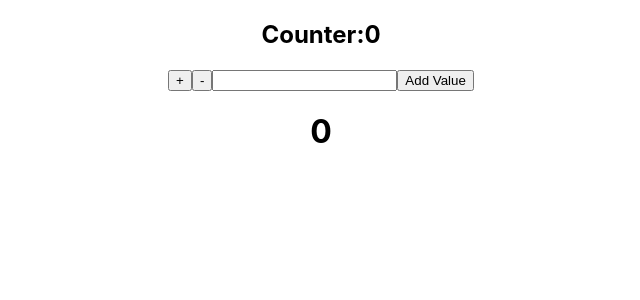
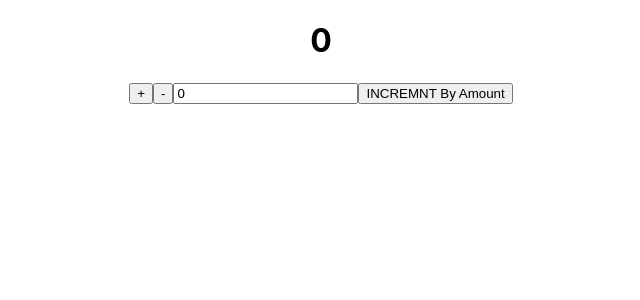
Before and after one commit to AbdulMoiz8994/Bootcamp-Redux-And-Redux-toolkit, a React (Create React App) app: page / in a window 1280 px wide. Shown: the top 300 px of the page, without its empty margins (319-959 px from the left). Built offline with nearby package versions, Linux system fonts and the light colour scheme.

Commit message:
add the Redux simple

```diff
--- a/src/App.js
+++ b/src/App.js
@@ -3,11 +3,18 @@ import './App.css';
 // import {CounterLogic, CounterValue} from './Components/index'
 // import {CounterUI} from './Components/SimpleRedux/CounterUI'
 // import {ActAndDisp} from './Components/SimpleRedux/ActAndDisp'
-import {CounterLogic} from './Components/ReduxToolKit2/Feature/CounterLogic'
-import {CounterValue} from './Components/ReduxToolKit2/Feature/CounterValue'
+// import {CounterLogic} from './Components/ReduxToolKit2/Feature/CounterLogic'
+// import {CounterValue} from './Components/ReduxToolKit2/Feature/CounterValue'
+
+
+// simple Redux 2
+import {CounterDispatch} from './Components/ReduxSimple2/Feature/CounterDisp'
+import {CounterUi} from './Components/ReduxSimple2/Feature/CounterUi'
+
+
 function App() {
 
-  const [counter, setCounter]=useState(0)
+  // const [counter, setCounter]=useState(0)
 
   return (
     <div className="App">
@@ -15,8 +22,13 @@ function App() {
     {/* <CounterLogic/> */}
     {/* <CounterUI/> */}
     {/* <ActAndDisp/> */}
-    <CounterLogic/>
-    <CounterValue/>
+    {/* <CounterLogic/>
+    <CounterValue/> */}
+
+<CounterUi/>
+<CounterDispatch/>
+
+
     </div>
   );
 }
--- /dev/null
+++ b/src/Components/ReduxSimple2/Feature/Action2.jsx
@@ -0,0 +1,14 @@
+export const Increment='INCREMENT';
+export const Decrement='DECREMENT';
+
+
+
+export const ActionTypeInc=() =>{
+   return{
+       type: Increment,
+
+   }
+}
+export const ActionTypeDec=() =>({
+    type: Decrement,
+})
--- /dev/null
+++ b/src/Components/ReduxSimple2/Feature/CounterDisp.jsx
@@ -0,0 +1,25 @@
+import React,{useState} from 'react'
+import {useDispatch} from 'react-redux'
+import {ActionTypeInc, ActionTypeDec} from './Action2'
+
+export const CounterDispatch=() =>{
+
+    const dispatch=useDispatch()
+
+   const [data, setData]=useState(0)
+
+
+return(
+    <div>
+        <button onClick={() => dispatch(ActionTypeInc())}>+</button>
+        <button onClick={() => dispatch(ActionTypeDec())}>-</button>
+        <input value={data} onChange={(e) => setData(e.target.value)} />
+        <button onClick={() => dispatch({
+            type: 'INCREMENTBYVALUE',
+            payload: Number(data)
+        })}>INCREMNT By Amount</button>
+    </div>
+)
+
+
+}
--- /dev/null
+++ b/src/Components/ReduxSimple2/Feature/CounterReducer.jsx
@@ -0,0 +1,19 @@
+// import {} from './'
+import {Increment, Decrement} from './Action2'
+
+const initialState={
+    count: 0
+}
+
+export const CounterReducer=(state=initialState,action) =>{
+    switch(action.type){
+        case Increment:
+            return {...state,count: state.count+1}
+         case Decrement:
+             return{...state, count: state.count-1}
+          case 'INCREMENTBYVALUE':
+              return {...state, count: state.count+action.payload}
+             default:
+                 return {...state}
+    };
+};
--- /dev/null
+++ b/src/Components/ReduxSimple2/Feature/CounterUi.jsx
@@ -0,0 +1,14 @@
+import React from 'react'
+import {useSelector} from 'react-redux'
+
+
+
+export const CounterUi = () => {
+
+    const counter=useSelector((state) => state.count)
+    return (
+        <div>
+            <h1>{counter}</h1>
+        </div>
+    )
+}
--- /dev/null
+++ b/src/Components/ReduxSimple2/Store/store.jsx
@@ -0,0 +1,4 @@
+import {createStore} from 'redux'
+import {CounterReducer} from '../Feature/CounterReducer'
+
+export const store=createStore(CounterReducer)
--- a/src/index.js
+++ b/src/index.js
@@ -3,7 +3,7 @@ import ReactDOM from 'react-dom';
 import './index.css';
 import App from './App';
 import reportWebVitals from './reportWebVitals';
-import {store} from './Components/ReduxToolKit2/App/Store'
+import {store} from './Components/ReduxSimple2/Store/store'
 import {Provider} from 'react-redux'
 
 ReactDOM.render(
```
